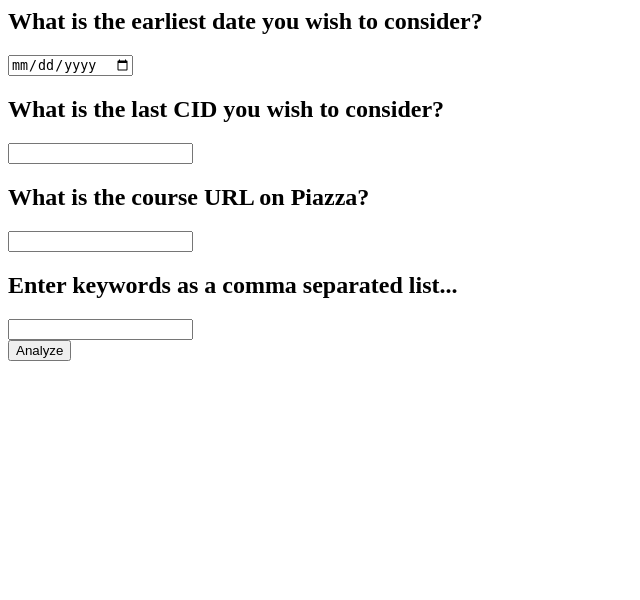
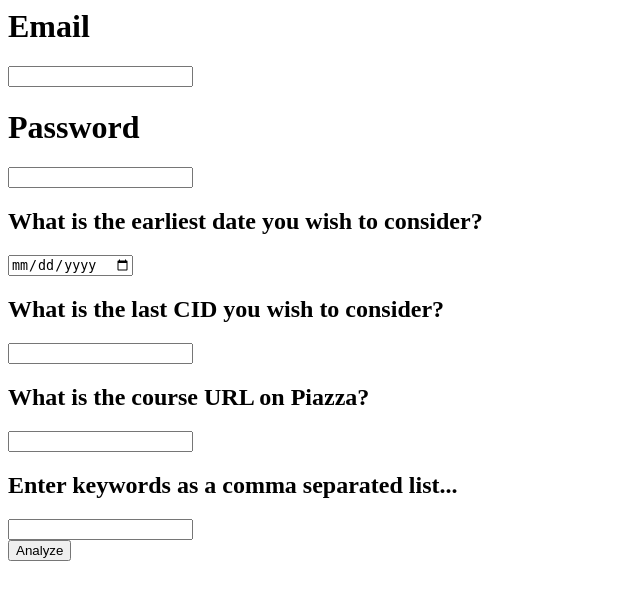
Before and after one commit to DNekkanti1/piazzaSentimentAnalysis, a Django app: page /piazzapolls/ in a window 1280 px wide. Shown: the top 600 px of the page, without its empty margins (0-640 px from the left). Run offline with Django 3.2, Linux system fonts and the light colour scheme.

Commit message:
changed email password on frontend

```diff
--- a/SodaHacks/mysite/piazzapolls/models.py
+++ b/SodaHacks/mysite/piazzapolls/models.py
@@ -26,6 +26,8 @@ class DateResponse(models.Model):
             return False
 
 class Information(models.Model):
+    email = models.CharField(max_length=200)
+    password = models.CharField(max_length=200)
     first_date = models.DateField()
     last_CID = models.IntegerField()
     course_ID = models.CharField(max_length=200)
--- a/SodaHacks/mysite/piazzapolls/templates/piazzapolls/main_page.html
+++ b/SodaHacks/mysite/piazzapolls/templates/piazzapolls/main_page.html
@@ -7,9 +7,14 @@
 
 {% if error_message %}<p><strong>{{ error_message }}</strong></p>{% endif %}
 
+
 <h1>{{ information.pk }}</h1>
 <form action="{% url 'piazzapolls:analyze' information.id %}" method="post">
 {% csrf_token %}
+<h1>Email</h1>
+<input type="text" name="email" id="email" value=""/><br>
+<h1>Password</h1>
+<input type="password" name="password" id="password" value=""><br>
 <h2>What is the earliest date you wish to consider?</h2>
 <input type="date" name="answer1" id="answer1" value=""/><br>
 <h2>What is the last CID you wish to consider?</h2>
--- a/SodaHacks/mysite/piazzapolls/views.py
+++ b/SodaHacks/mysite/piazzapolls/views.py
@@ -31,6 +31,8 @@ def main_page(request):
 def analyze(request, information_id):
     information = get_object_or_404(Information, pk=information_id)
     try:
+        email = request.POST['email']
+        password = request.POST['password']
         first_date = request.POST['answer1']
         last_CID = request.POST['answer2']
         course_ID = request.POST['answer3']
@@ -41,6 +43,8 @@ def analyze(request, information_id):
                                     'error_message': "faulty input"
                                     })
     else:
+        information.email = email
+        information.password = password
         information.first_date = first_date
         information.last_CID = last_CID
         information.course_ID = course_ID
@@ -53,8 +57,8 @@ def results(request, information_id):
     #THE "BACKEND" WORD HAPPENS HERE
 
     p = Piazza()
-    email = "edmund.tian@berkeley.edu"
-    password = "edmund"
+    email = information.email
+    password = information.password
     p.user_login(email = email, password = password)
     user_profile = p.get_user_profile()
     # course = p.network("jcfrsqcwoyyi5") # CS186
```
